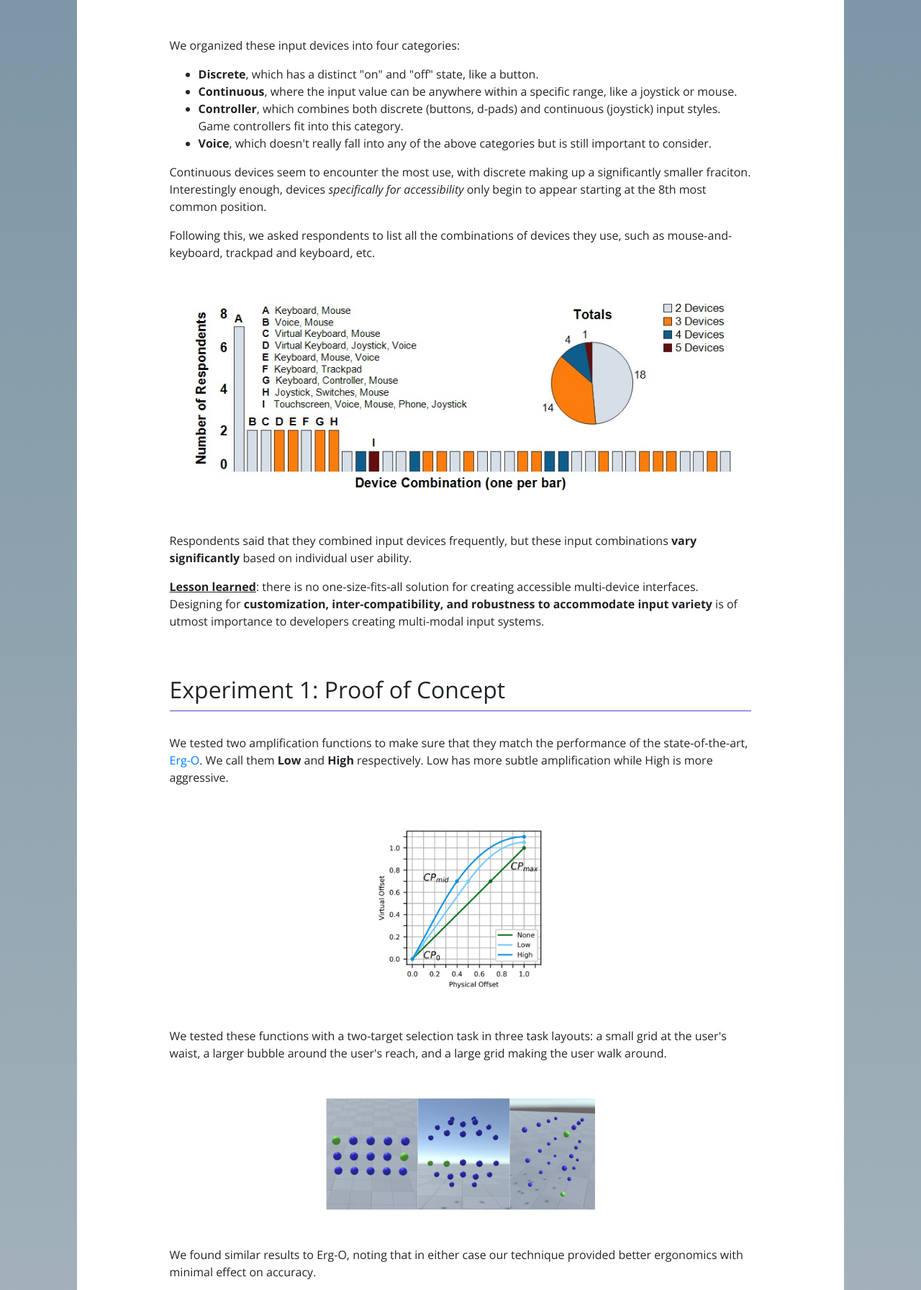
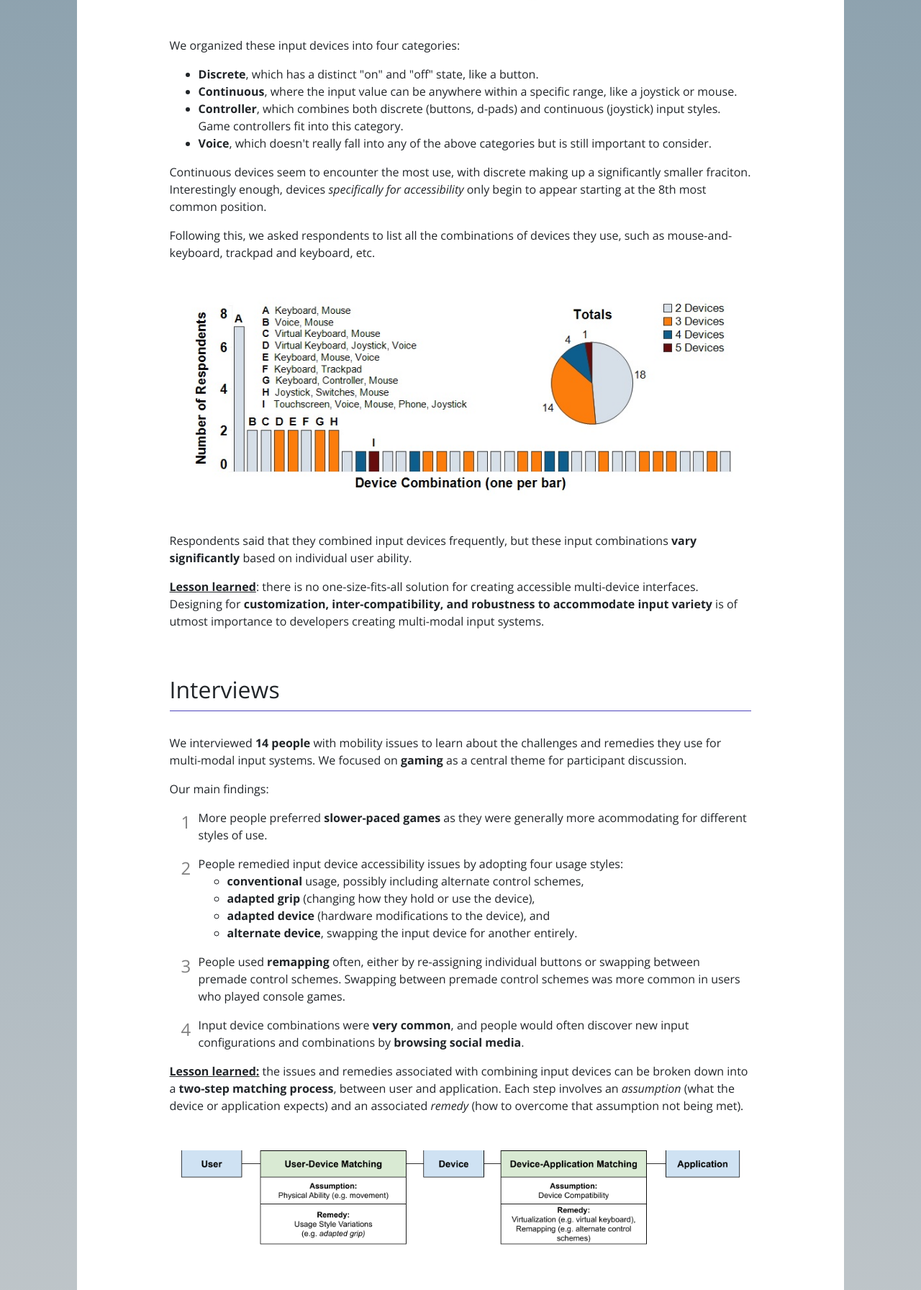
Before and after one commit to JohannWentzel/website, a PHP site: page /projects/msr-mmi/index.html in a window 1280 px wide. Shown: the part 2797-4589 px from the top of the page at 72% size. Run offline with PHP 8.4, Linux system fonts and the light colour scheme; some libraries are stand-ins or nearby versions.

Commit message:
Finished up to interview section

```diff
--- a/projects/msr-mmi/index.html
+++ b/projects/msr-mmi/index.html
@@ -53,7 +53,7 @@
             </div>
 
             <div id="teaser" class="col-10 offset-1 content-section">
-                <blockquote>People with mobility limitations often combine input devices to overcome computing accessibility barriers. To help designers make more accessible applications and devices, we investigate how, when, and why these device combinations occur.</blockquote>
+                <blockquote>People with mobility limitations often combine input devices to overcome computing accessibility barriers. To help designers make more accessible applications and devices, we investigated how, when, and why these device combinations occur.</blockquote>
             </div>
 
 
@@ -141,31 +141,43 @@
 
             </div>
 
-            <div id="exp1" class="col-md-10 offset-md-1 col-xs-12 offset-xs-0 content-section">
-                <h1>Experiment 1: Proof of Concept</h1>
-                <p>We tested two amplification functions to make sure that they match the performance of the state-of-the-art, <a href="https://dl.acm.org/doi/abs/10.1145/3126594.3126605">Erg-O</a>. We call them <b>Low</b> and <b>High</b> respectively. Low has more subtle amplification while High is more aggressive. </p>
-                <img class="figure col-xl-4 col-lg-5 col-md-6 col-sm-8 col-xs-12 img-fluid mx-auto d-block" src="img/exp1-functions.png">
-                <p>We tested these functions with a two-target selection task in three task layouts: a small grid at the user's waist, a larger bubble around the user's reach, and a large grid making the user walk around.</p>
-                <img class="figure col-xl-6 col-md-8 col-sm-8 col-xs-12 img-fluid mx-auto d-block" src="img/exp1-layouts.png">
-                <p>We found similar results to Erg-O, noting that in either case our technique provided better ergonomics with minimal effect on accuracy.</p>
-                <img class="figure col-lg-10 img-fluid mx-auto d-block" src="img/exp1-results.png">
+            <div id="interviews" class="col-md-10 offset-md-1 col-xs-12 offset-xs-0 content-section">
+                <h1>Interviews</h1>
+                <p>
+                    We interviewed <b>14 people</b> with mobility issues to learn about the challenges and remedies they use for multi-modal input systems. We focused on <b>gaming</b> as a central theme for participant discussion.
+                </p>
+
+                <p>
+                    Our main findings:
+                </p>
+
+                <ol>
+                    <li>More people preferred <b>slower-paced games</b> as they were generally more acommodating for different styles of use.</li>
+                    <li>People remedied input device accessibility issues by adopting four usage styles:
+                        <ul>
+                            <li><b>conventional</b> usage, possibly including alternate control schemes, </li>
+                            <li><b>adapted grip</b> (changing how they hold or use the device),</li>
+                            <li><b>adapted device</b> (hardware modifications to the device), and</li>
+                            <li><b>alternate device</b>, swapping the input device for another entirely.</li>
+                        </ul>
+                    </li>
+                    <li>People used <b>remapping</b> often, either by re-assigning individual buttons or swapping between premade control schemes. Swapping between premade control schemes was more common in users who played console games.</li>
+                    <li>Input device combinations were <b>very common</b>, and people would often discover new input configurations and combinations by <b>browsing social media</b>.</li>
+                </ol>
+
+                <p>
+                    <u><b>Lesson learned:</b></u> the issues and remedies associated with combining input devices can be broken down into a <b>two-step matching process</b>, between user and application. Each step involves an <i>assumption</i> (what the device or application expects) and an associated <i>remedy</i> (how to overcome that assumption not being met).
+                </p>
+
+                <img class="figure col-12 img-fluid mx-auto d-block" src="img/matching.png">
+
+
 
             </div>
 
-            <div id="exp2" class="col-md-10 offset-md-1 col-xs-12 offset-xs-0 content-section">
-                <h1>Experiment 2: Amplification Functions</h1>
-                <p>We then tested our technique at a variety of different amplification strengths increasing gradually from <b>0%</b> to <b>50%</b> of the user's arm's reach.</p>
-                <img class="figure col-xl-4 col-md-6 col-sm-8 col-xs-12 img-fluid mx-auto d-block" src="img/exp2-functions.png">
+            <div id="yt-analysis" class="col-md-10 offset-md-1 col-xs-12 offset-xs-0 content-section">
+                <h1>Systematic Review: YouTube</h1>
 
-                <p>We tested these functions with a two-target selection task, with targets at three distances from the user's body: <b>close</b> (purple), <b>mid-range</b> (green), and <b>far</b> (blue). </p>
-                <img class="figure col-xl-6 col-md-8 col-sm-8 col-xs-12 img-fluid mx-auto d-block" src="img/exp2-layouts.png">
-
-                <p>We found that we can amplify user movements with this technique by up to <b>20%</b> of their arm length before reducing body ownership, <b>30%</b> before reducing accuracy, and <b>20%</b> before most users notice it.</p>
-                <img class="figure col-xl-10 col-xs-12 img-fluid mx-auto d-block" src="img/exp2-results.png">
-
-                <p>Unexpected result! We found that users that played video games were more likely to notice amplificaiton happening. Many non-gamers
-                <b>didn't notice amplification happening at all</b>. The below graph shows the amplification level and the percentage of participants who noticed:</p>
-                <img class="figure col-xl-6 col-md-8 col-sm-8 col-xs-12 img-fluid mx-auto d-block" src="img/exp2-noticed.png">
             </div>
 
             <div id="disc" class="col-md-10 offset-md-1 col-xs-12 offset-xs-0 content-section">
--- a/projects/msr-mmi/main.css
+++ b/projects/msr-mmi/main.css
@@ -105,7 +105,8 @@ ol {
     counter-reset: li
 }
 
-ol li::before {
+
+ol > li::before {
     content: counter(li);
     color: grey;
     display: inline-block;
@@ -115,7 +116,7 @@ ol li::before {
     margin-left: -1em;
 }
 
-ol li {
+ol > li {
     counter-increment: li;
     margin-bottom:1em;
 }
```
Also changed, not shown: projects/msr-mmi/img/matching.png (added).
